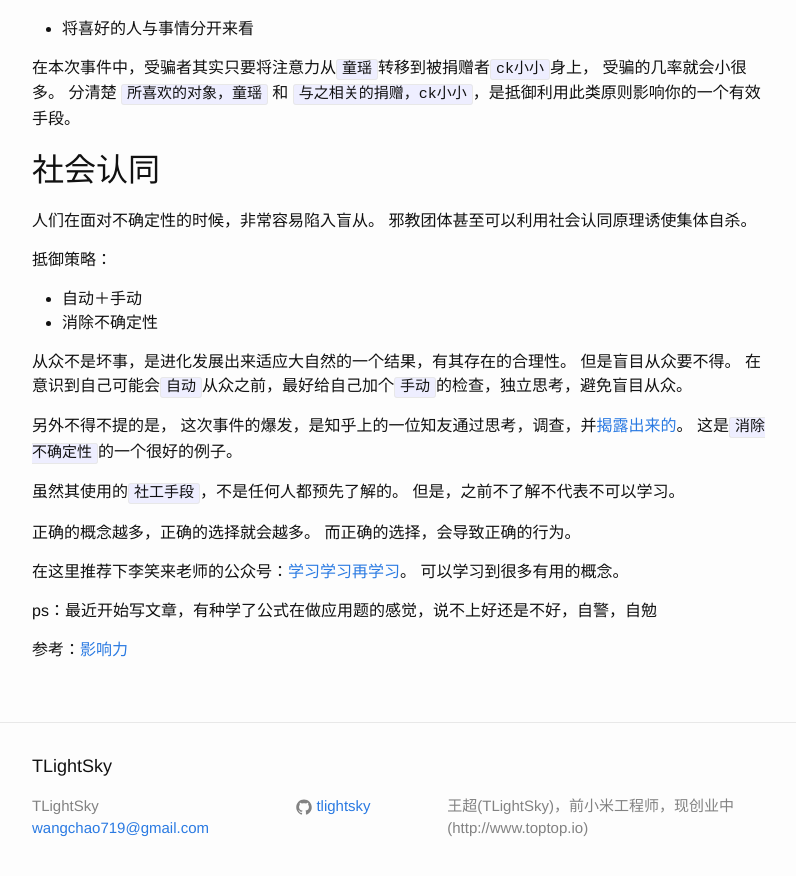
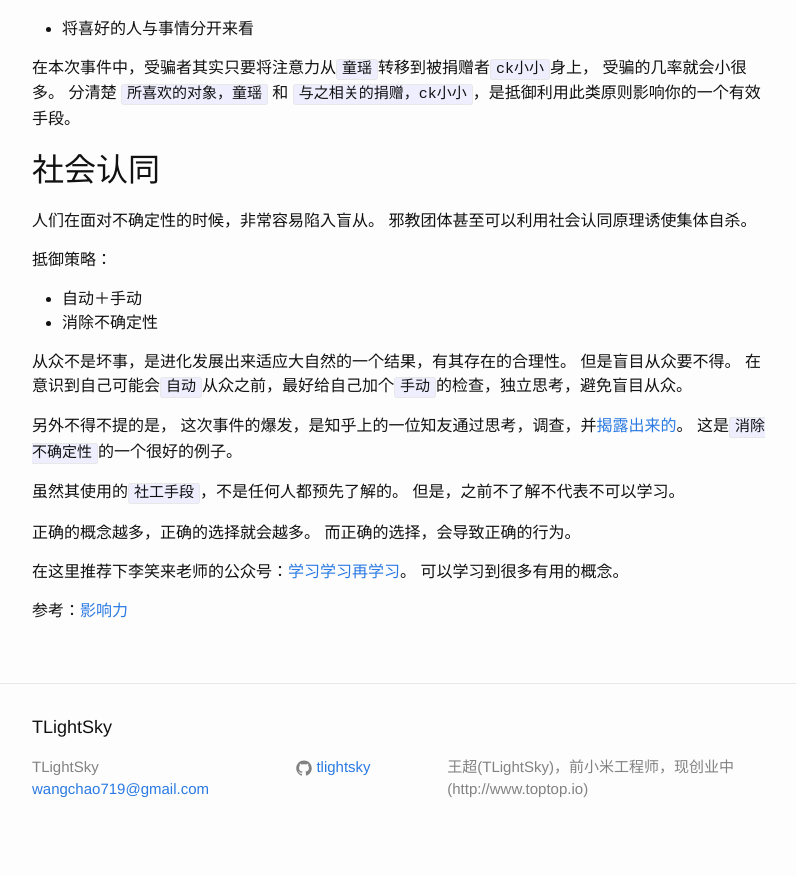
Before and after one commit to tlightsky/tlightsky.github.io, a Jekyll site: the page built from _posts/2016-1-17-influence-behind-cheat-in-zhihu.md, in a window 1280 px wide and 900 px high, scrolled down 641 px. Shown: the top 876 px of the window, without its empty margins (238-1034 px from the left). Built offline with Jekyll 4.4.1, drawn with Linux system fonts in a browser that asks for light colours.

Commit message:
new posts

```diff
--- a/_posts/2016-1-17-influence-behind-cheat-in-zhihu.md
+++ b/_posts/2016-1-17-influence-behind-cheat-in-zhihu.md
@@ -61,9 +61,6 @@ categories: influence zhihu cheat
 可以学习到很多有用的概念。
 
 
-ps：最近开始写文章，有种学了公式在做应用题的感觉，说不上好还是不好，自警，自勉
-
-
 参考：[影响力][影响力]
 
 [影响力]: http://book.douban.com/subject/1786387/
```
